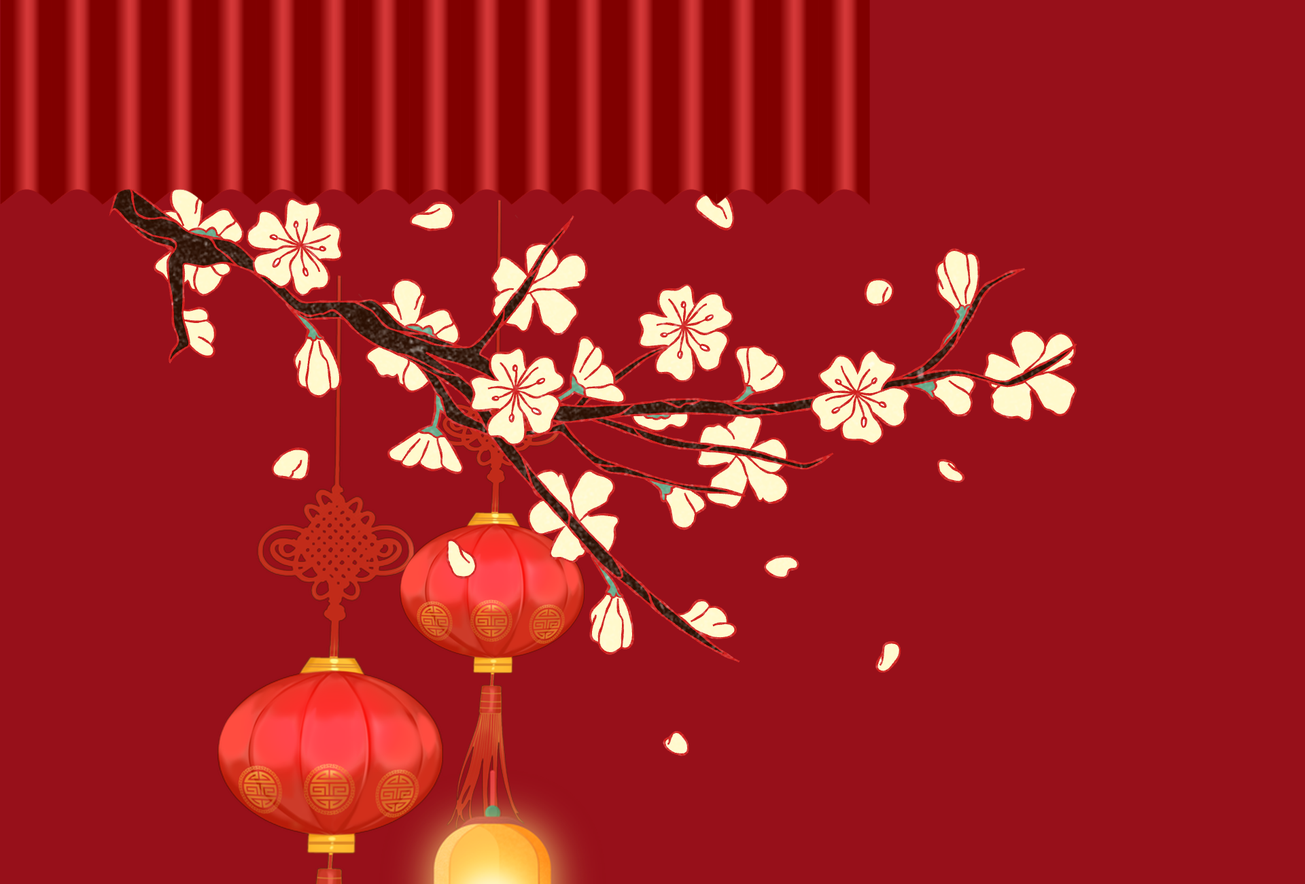
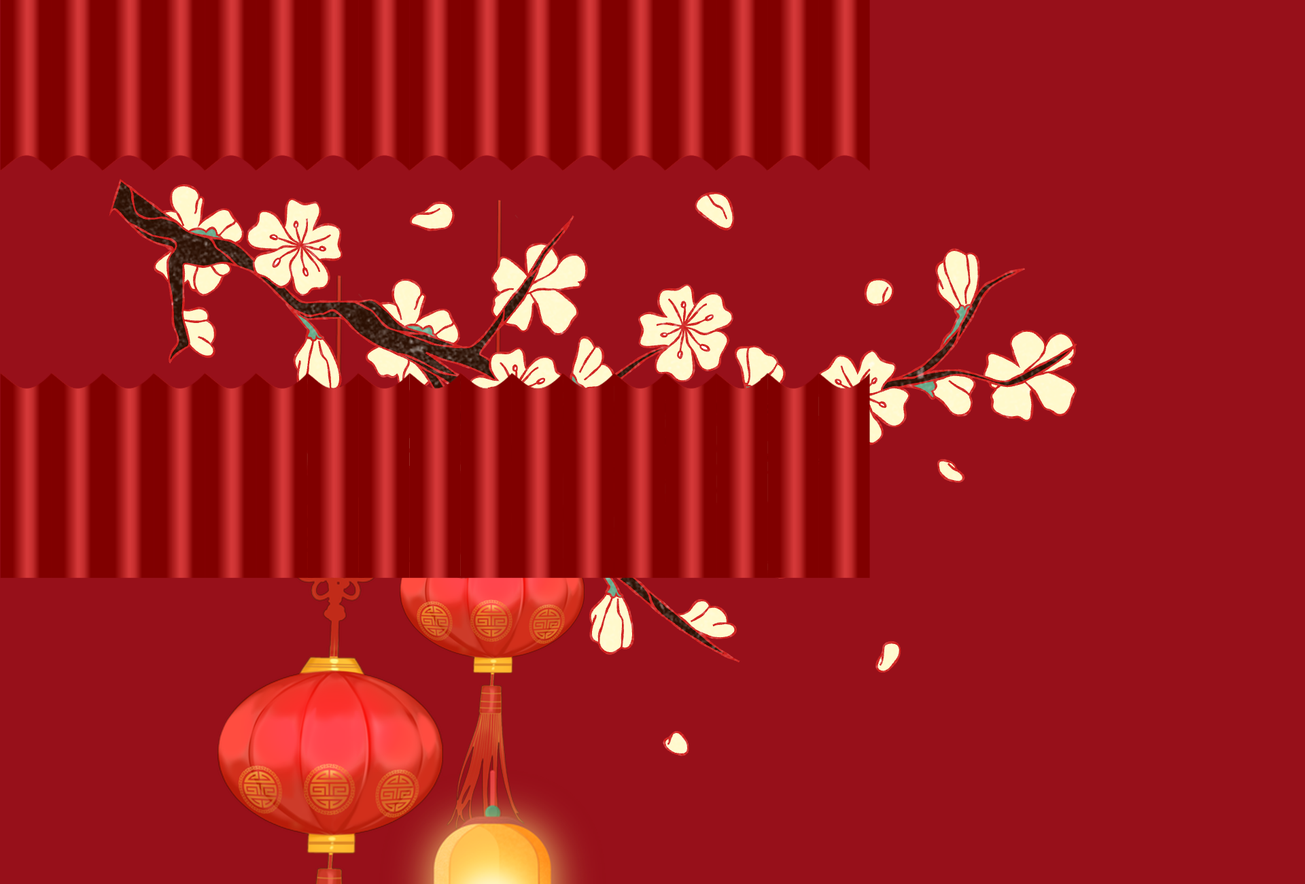
Before and after one commit to NgoThao0111/lucky-money, a plain HTML site: page index.html in a window 1280 px wide. Shown: the top 1300 px of the page at 68% size, 1920 px wide, since content can reach past the window. Drawn offline with Linux system fonts and the light colour scheme.

Commit message:
make curtain position absolute

```diff
--- a/style.css
+++ b/style.css
@@ -9,7 +9,15 @@ body {
 
 .curtain-up {
   position: absolute;
-  top: 0;
+  top: -50px;
   left: 0;
   width: 100%;
 }
+
+.curtain-down {
+  position: absolute;
+  bottom: -50px;
+  left: 0;
+  width: 100%;
+  transform: scaleY(-1);
+}
```
